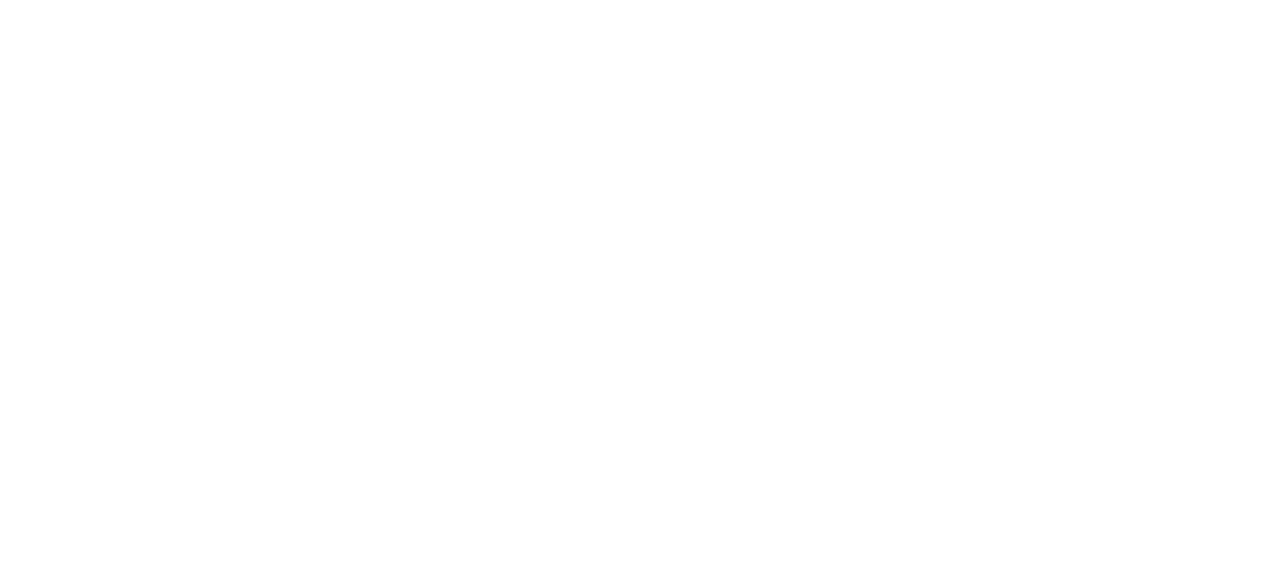
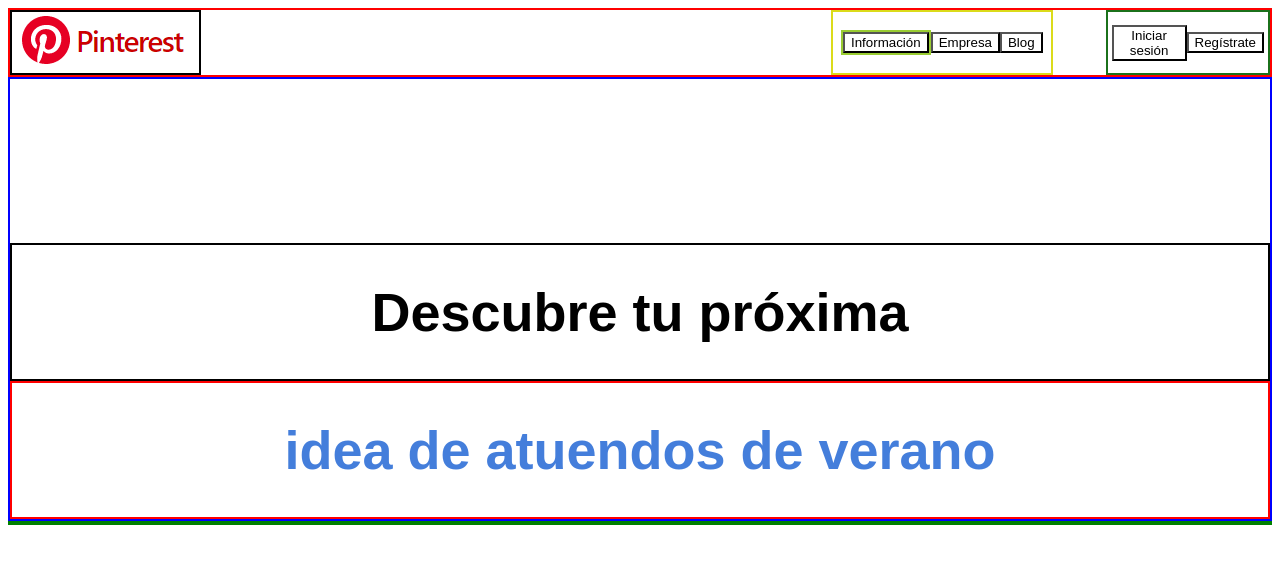
Before and after one commit to LilianChvz/proyecto.intro-web, a plain HTML site: page index.html in a window 1280 px wide. Drawn offline with Linux system fonts and the light colour scheme.

Commit message:
base del proyecto

```diff
--- a/index.html
+++ b/index.html
@@ -6,8 +6,47 @@
     <meta name="viewport" content="width=device-width, initial-scale=1.0">
     <title>Pinterest - México</title>
     <link rel="icon" href="https://i.pinimg.com/originals/d3/d1/75/d3d175e560ae133f1ed5cd4ec173751a.png">
+    <link rel="stylesheet" href="styles.css">
 </head>
 <body>
+    <div class="encabezado">
+        <div class="home">
+            <a href="https://www.pinterest.com.mx/"><img src="img.png" alt=""> </a>
+        </div>
+        <div class="herram-nav">
+            <div class="info">
+                <a href="https://about.pinterest.com/es"><button class="button-info">Información</button></a>
+            </div>
+            <div class="empresa">
+                <a href="https://business.pinterest.com/es/"><button class="button-empresa">Empresa</button></a>
+            </div>
+            <div class="blog">
+                <a href="https://newsroom.pinterest.com/es"><button class="button-blog">Blog</button></a>
+            </div>
+
+        </div>
+        <div class="ingreso">
+            <div class="sesion">
+                <button class="button-sesion">Iniciar sesión</button>
+            </div>
+            <div class="registro">
+                <button class="button-registro">Regístrate</button>
+            </div>
+        </div>
+
+    </div>
+
+
+    <div class="cuerpo">
+        <div class="renglon1"><h1>Descubre tu próxima</h1></div>
+        <div class="renglon2"><h1>idea de atuendos de verano </h1></div>
+    </div>
+
+
+    <div class="imagenes">
+
+    </div>
+
 
 </body>
 </html>
--- a/styles.css
+++ b/styles.css
@@ -0,0 +1,95 @@
+* {
+    background-color: white;
+}
+
+.encabezado {
+    border: 2px solid red;
+    margin: 0;
+    display: flex;
+}
+
+.home {
+    border: 2px solid;
+    display: flex;
+
+}
+
+
+.herram-nav {
+    margin-left: 50%;
+    padding: 8px;
+    border: 2px solid rgb(219, 219, 26);
+    display: flex;
+    justify-content: space-between;
+    align-items: center;
+}
+.info {
+    border: 2px solid yellowgreen;
+}
+.button-info {
+
+}
+.empresa {
+
+}
+.button-empresa {
+
+}
+.blog {
+
+}
+.button-blog {
+
+}
+
+.ingreso {
+    border: 2px solid rgb(27, 113, 27);
+    margin-left: 53px;
+    padding: 4px;
+    display: flex;
+    justify-content: space-around;
+    align-items: center;
+}
+.sesion {
+
+}
+.button-sesion {
+
+}
+.registro {
+
+}
+.button-registro {
+
+}
+
+
+
+.cuerpo {
+    border: 2px solid blue;
+}
+.renglon1 {
+    border: 2px solid black;
+    margin-top: 13%;
+    display: flex;
+    justify-content: center;
+    font-family: Arial, Helvetica, sans-serif;
+    font-size: 27px;
+    font-weight: lighter;
+
+}
+.renglon2 {
+    border: 2px solid red;
+    color: rgb(68, 126, 219);
+    padding-top: 0px;
+    display: flex;
+    justify-content: center;
+    font-family: Arial, Helvetica, sans-serif;
+    font-size: 27px;
+}
+
+
+
+.imagenes {
+    border: 2px solid green;
+}
```
Also changed, not shown: img.png (added).
